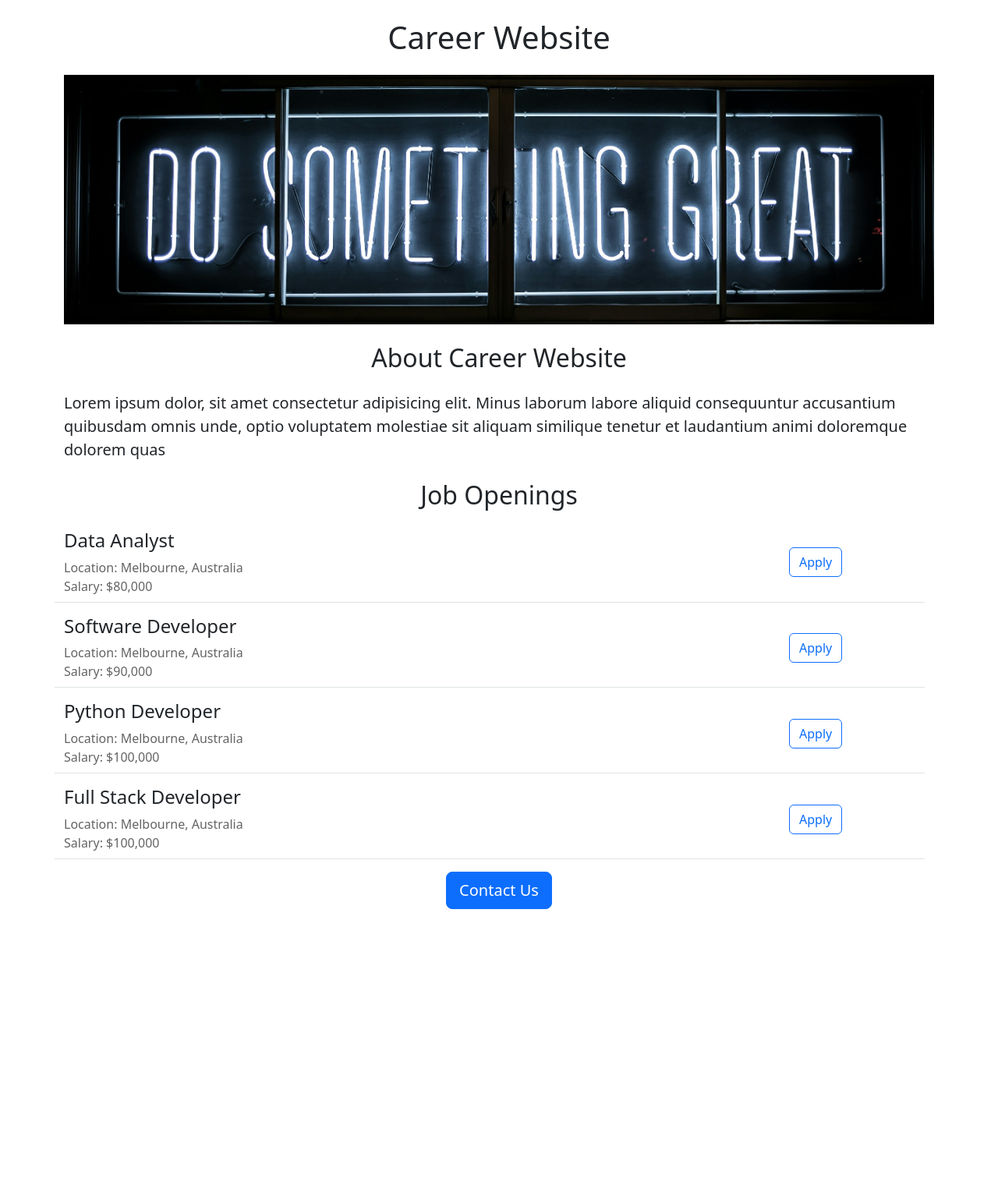
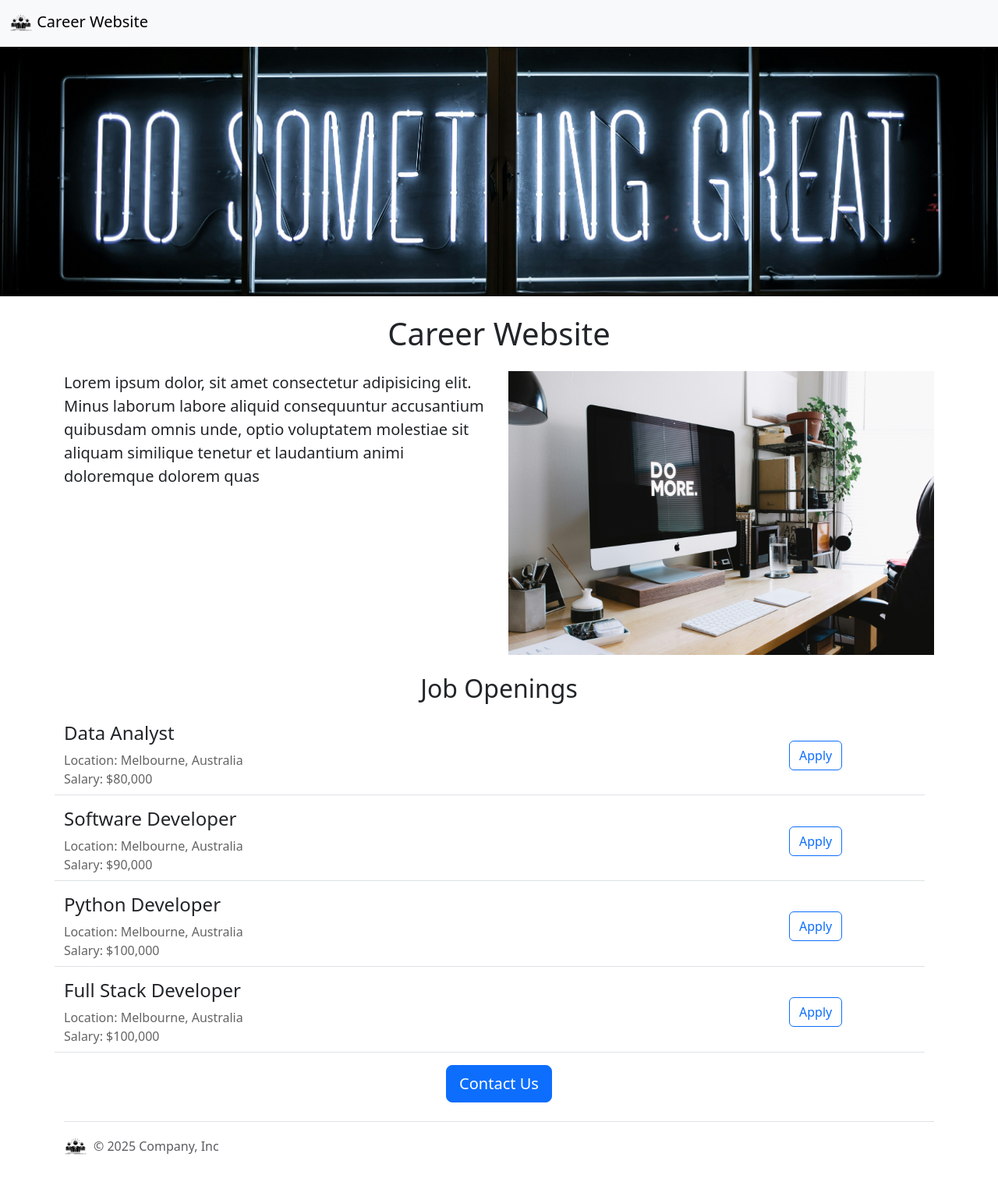
Before and after one commit to wyl987/career-website, a Flask app: page / in a window 1280 px wide. Shown: the whole page at 78% size. Before the commit the page ends 1166 px from the top, so only its background shows below. Run offline with Flask 3, Linux system fonts and the light colour scheme.

Commit message:
functional improvement

```diff
--- /dev/null
+++ b/templates/footer.html
@@ -0,0 +1,16 @@
+<div class="container">
+  <footer class="d-flex flex-wrap justify-content-between align-items-center py-3 my-4 border-top">
+    <div class="col-md-4 d-flex align-items-center">
+      <a href="/" class="mb-3 me-2 mb-md-0 text-body-secondary text-decoration-none lh-1">
+        <img src="/static/logo.png" alt="Logo" width="30" height="30" class="d-inline-block align-text-top">
+      </a>
+      <span class="mb-3 mb-md-0 text-body-secondary">&copy; 2025 Company, Inc</span>
+    </div>
+
+    <ul class="nav col-md-4 justify-content-end list-unstyled d-flex">
+      <li class="ms-3"><a class="text-body-secondary" href="#"><svg class="bi" width="24" height="24"><use xlink:href="#twitter"/></svg></a></li>
+      <li class="ms-3"><a class="text-body-secondary" href="#"><svg class="bi" width="24" height="24"><use xlink:href="#instagram"/></svg></a></li>
+      <li class="ms-3"><a class="text-body-secondary" href="#"><svg class="bi" width="24" height="24"><use xlink:href="#facebook"/></svg></a></li>
+    </ul>
+  </footer>
+</div>
--- a/templates/home.html
+++ b/templates/home.html
@@ -10,13 +10,19 @@
   </head>
 
   <body>
+    {% include 'nav.html' %}
+    <img class="img-fluid" id="banner" src="static/banner.jpg" alt="banner">
     <div class="container my-4">
       <h1 class="text-center h1 my-4">Career Website</h1>
-      <img class="img-fluid" id="banner" src="static/banner.jpg" alt="banner">
-      <div id="about">
-        <h2 class="text-center h2 my-4">About Career Website</h2>
-        <p class="lead">Lorem ipsum dolor, sit amet consectetur adipisicing elit. Minus laborum labore aliquid consequuntur accusantium quibusdam omnis unde, optio voluptatem molestiae sit aliquam similique tenetur et laudantium animi doloremque dolorem quas
-        </p>
+
+      <div class="row">
+        <div class="col-md-6">
+          <p class="lead">Lorem ipsum dolor, sit amet consectetur adipisicing elit. Minus laborum labore aliquid consequuntur accusantium quibusdam omnis unde, optio voluptatem molestiae sit aliquam similique tenetur et laudantium animi doloremque dolorem quas
+          </p>
+        </div>
+        <div class="d-none d-md-block col-md-6">
+           <img class="img-fluid" src="static/about.jpg" alt="photo">
+        </div>
       </div>
       <div id="opening">
         <h2 class="text-center h2 my-4">Job Openings</h2>
@@ -27,8 +33,11 @@
         </div>
       </div>
       <div class="text-center">
-        <button class="btn btn-primary btn-lg">Contact Us</button>
+        <a class="btn btn-primary btn-lg" href="mailto:abc@careerwebsite.com?subject=Questions%20about%20jobs%20openings">
+          Contact Us
+        </a>
       </div>
     </div>
+    {% include 'footer.html' %}
   </body>
 </html>
--- /dev/null
+++ b/templates/nav.html
@@ -0,0 +1,9 @@
+<nav class="navbar bg-body-tertiary fixed-top">
+  <div class="container-fluid">
+    <a class="navbar-brand" href="#">
+      <img src="/static/logo.png" alt="Logo" width="30" height="30" class="d-inline-block align-text-top">
+      Career Website
+    </a>
+  </div>
+</nav>
+<div style="height:60px"></div>
```
Also changed, not shown: static/styles.css (+0 -19 lines), static/about.jpg (added), static/logo.png (added).
